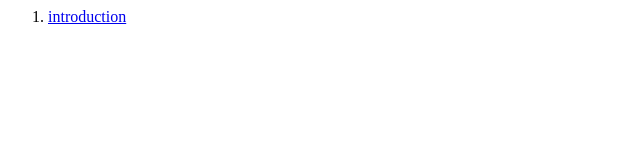
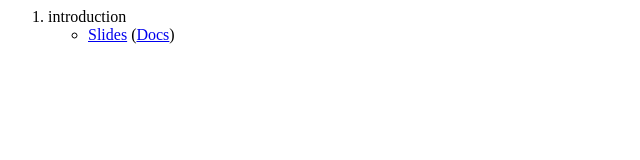
Before and after one commit to organisciak/User-Access-Services, a plain HTML site: page index.html in a window 1280 px wide. Shown: the whole page, without its empty margins (0-640 px from the left). Drawn offline with Linux system fonts and the light colour scheme.

Commit message:
Add both slide and doc url

```diff
--- a/index.html
+++ b/index.html
@@ -1,3 +1,6 @@
 <ol class="example" style="list-style-type: decimal">
-<li><a href="01-introduction.html">introduction</a></li>
+<li>introduction
+<ul>
+<li><a href="http://www.porganized.com/User-Access-Services/01-introduction.html">Slides</a> (<a href="https://github.com/organisciak/User-Access-Services/blob/master//01-introduction.md">Docs</a>)</li>
+</ul></li>
 </ol>
```
Also changed, not shown: 2 other files.
